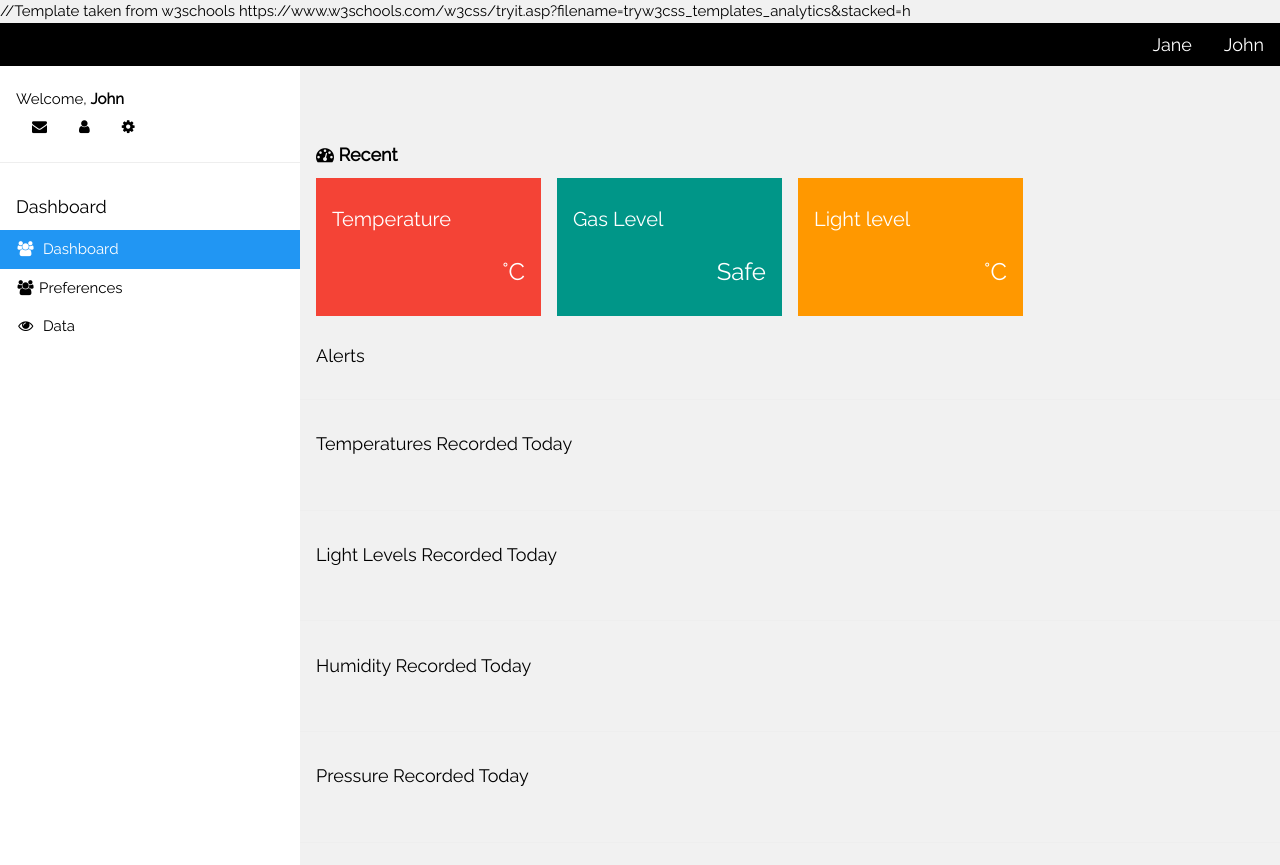
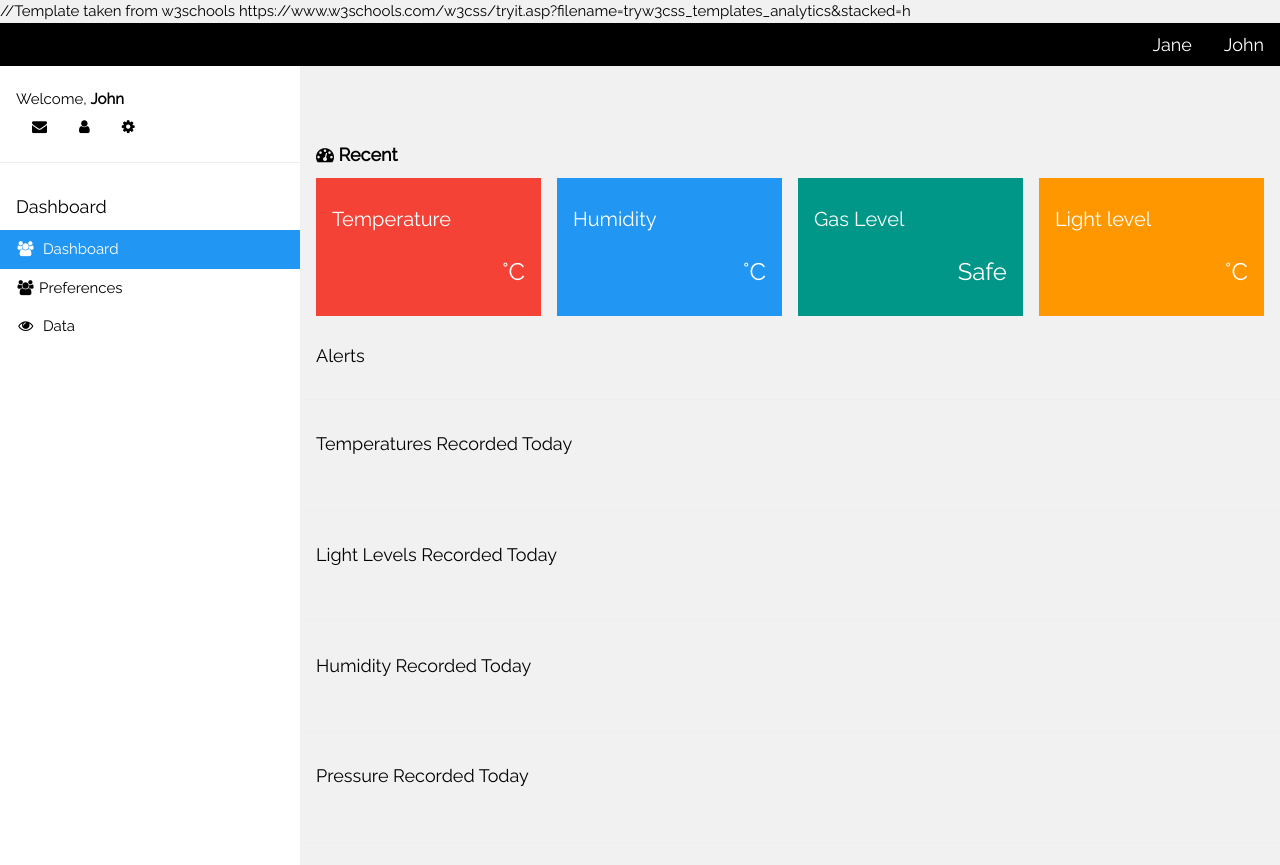
Before and after one commit to Izabela-Zelek/TheIlliterates, a Flask app: page /dashboardJohn in a window 1280 px wide. Shown: the top 865 px of the page. Run offline with Flask 3, Linux system fonts and the light colour scheme; data that the repository does not hold is empty; parts of the project's set-up code (start-up, migrations or seed data) failed here and were passed over.

Commit message:
Fixed small mistakes

```diff
--- a/HomeManager.py
+++ b/HomeManager.py
@@ -11,9 +11,9 @@
 import pandas as pd
 import numpy as np
 from sklearn.model_selection import train_test_split
-from sklearn.metrics import mean_squared_error, r2_score
 import warnings
 
+#Stopping warning because pandas does not like pymysql, however it doesn't stop functionality
 warnings.filterwarnings("ignore", category=UserWarning, message="pandas only supports SQLAlchemy connectable")
 
 from_email_addr ="theilliteratespi@gmail.com"
@@ -178,7 +178,7 @@
     time = datetime.now()
     connection = get_db()
     cursor = connection.cursor()
-    values = ("John", temp, 0, 0, lightLevel, random.uniform(45,70), random.uniform(980,1020), time.month, time.hour, time.day, time.year)
+    values = ("John", temp, 0, 0, lightLevel, random.randint(45,70), random.randint(980,1020), time.month, time.hour, time.day, time.year)
     insert_query = """
     INSERT INTO home (user, temp, gasDetect, fireDetect, lightLevel, humidity, pressure, month, hour, day, year)
     VALUES (%s, %s, %s, %s, %s, %s, %s, %s, %s, %s, %s)
@@ -191,6 +191,7 @@
     #reinitialising with extra data
     temp_model, light_model, X = initialize_ml_models()
     return jsonify({"message": "Success!"})
+
 
 @app.route('/dashboardJane')
 def dashJane():
@@ -280,7 +281,7 @@
     time = datetime.now()
     connection = get_db()
     cursor = connection.cursor()
-    values = ("Jane", temp, 0, 0, lightLevel, random.uniform(45,70), random.uniform(980,1020), time.month, time.hour, time.day, time.year)
+    values = ("Jane", temp, 0, 0, lightLevel, random.randint(45,70), random.randint(980,1020), time.month, time.hour, time.day, time.year)
     insert_query = """
     INSERT INTO home (user, temp, gasDetect, fireDetect, lightLevel, humidity, pressure, month, hour, day, year)
     VALUES (%s, %s, %s, %s, %s, %s, %s, %s, %s, %s, %s)
--- a/OldFiles/SaveDataToDatabase.py
+++ b/OldFiles/SaveDataToDatabase.py
@@ -39,6 +39,6 @@
     user="admin",
     password="raspberrypi",
     database="homemanager",
-    table_name="test",
+    table_name="home",
     input_file="AllDatabaseData.csv"
 )
--- a/templates/index.html
+++ b/templates/index.html
@@ -73,6 +73,18 @@
         <div class="w3-right">
             <h3>
                 <td>{{ recent['temp'] }}°C</td>
+            </h3>
+          </div>
+      </div>
+    </div>
+    <div class="w3-quarter">
+      <div class="w3-container w3-blue w3-padding-16">
+        <div class="w3-left"></i></div>
+        <div class="w3-clear"></div>
+        <h4>Humidity</h4>
+        <div class="w3-right">
+            <h3>
+                <td>{{ recent['humidity'] }}°C</td>
             </h3>
           </div>
       </div>
```
Also changed, not shown: templates/indexJane.html (+12 -0 lines), Images/Jane-Dashboard/Jane-Dashboard1.png, Images/John-Dashboard/John-Dashboard1.png, OldFiles/Updated_HomeManager-1.py (renamed from Updated_HomeManager-1.py).
